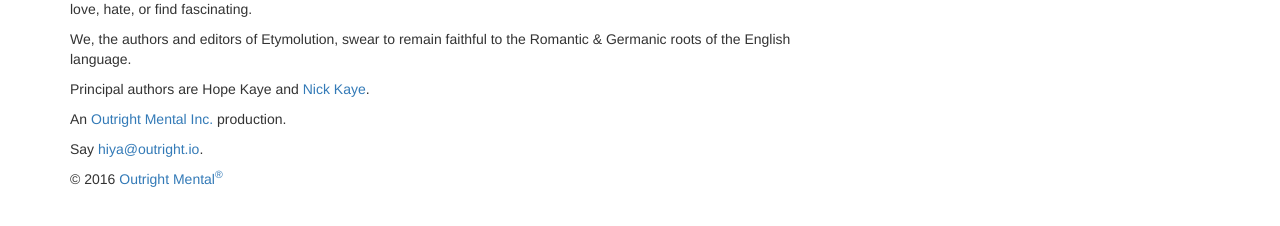
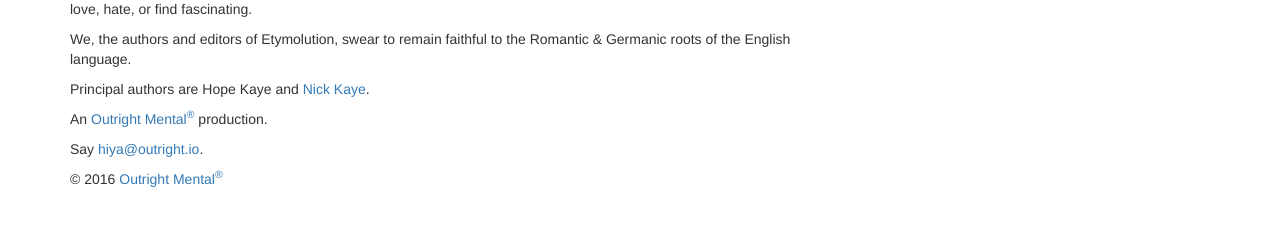
Before and after one commit to outrightmental/etymolution, a Jekyll site: the page built from info.md, in a window 1280 px wide. Shown: the part 463-689 px from the top of the page. Built offline with Jekyll 4.4.1, drawn with Linux system fonts in a browser that asks for light colours; nearby versions of some CDN libraries; library files that are not in the unit come from our copies.

Commit message:
Update info.md

```diff
--- a/info.md
+++ b/info.md
@@ -13,6 +13,6 @@
 
 <p>Principal authors are Hope Kaye and <a href="http://www.nickkaye.com/" target="_blank">Nick Kaye</a>.</p>
 
-<p>An <a href="http://w.outright.io/" target="_blank">Outright Mental Inc.</a> production.
+<p>An <a href="http://w.outright.io/" target="_blank">Outright Mental<sup>&reg;</sup></a> production.
 
 <p>Say <a href="mailto:hiya@outright.io">hiya@outright.io</a>.</p>
```
